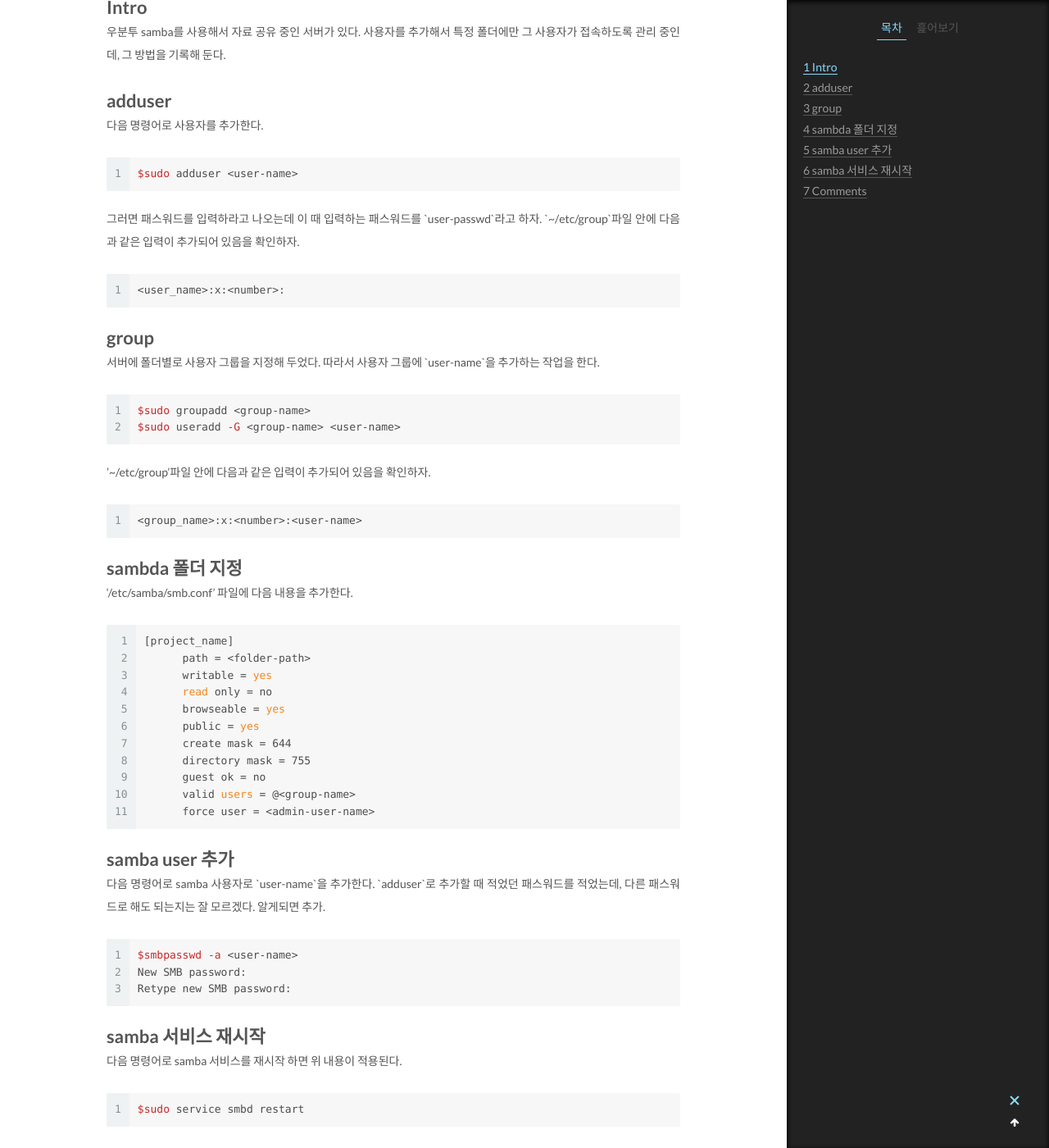
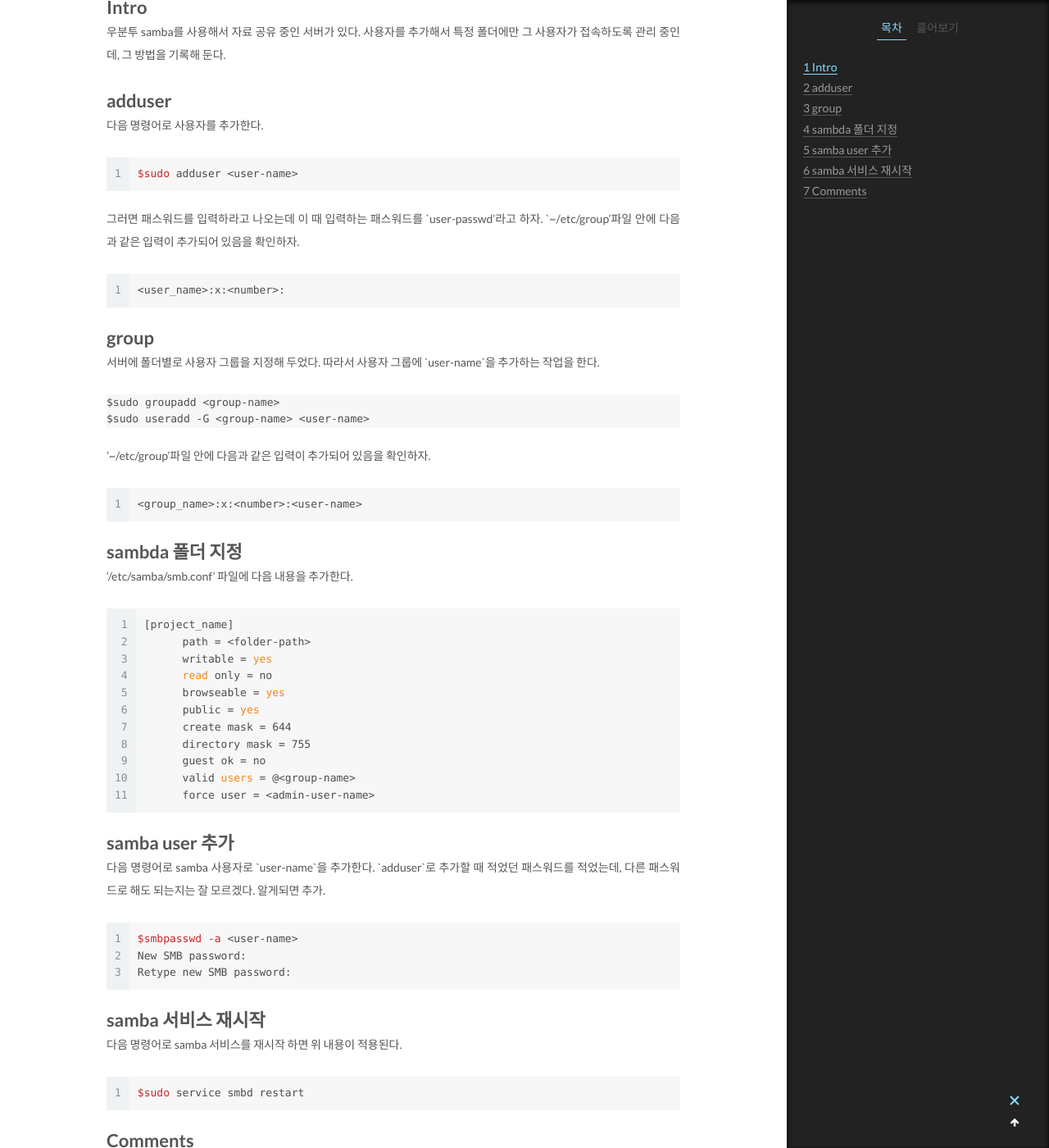
Before and after one commit to smallorbig/smallorbig.github.io, a Jekyll site: the page built from _posts/2020-02-05-samba_adduser.md, in a window 1280 px wide and 1400 px high, scrolled down 475 px. Shown: the whole window at 82% size. Built offline with Jekyll 4.4.1, drawn with Linux system fonts in a browser that asks for light colours.

Commit message:
add post

````diff
--- a/_posts/2020-02-05-samba_adduser.md
+++ b/_posts/2020-02-05-samba_adduser.md
@@ -23,8 +23,8 @@ tags:
 $sudo adduser <user-name>
 ```
 
-그러면 패스워드를 입력하라고 나오는데 이 때 입력하는 패스워드를 \`user-passwd\`라고 하자.
-\`~/etc/group\`파일 안에 다음과 같은 입력이 추가되어 있음을 확인하자.
+그러면 패스워드를 입력하라고 나오는데 이 때 입력하는 패스워드를 \`user-passwd'라고 하자.
+\`~/etc/group'파일 안에 다음과 같은 입력이 추가되어 있음을 확인하자.
 
 ```bash
 <user_name>:x:<number>:
@@ -36,7 +36,7 @@ $sudo adduser <user-name>
 서버에 폴더별로 사용자 그룹을 지정해 두었다.
 따라서 사용자 그룹에 \`user-name\`을 추가하는 작업을 한다.
 
-```bash
+```plain
 $sudo groupadd <group-name>
 $sudo useradd -G <group-name> <user-name>
 ```
--- a/_posts/2020-02-05-samba_adduser.org
+++ b/_posts/2020-02-05-samba_adduser.org
@@ -15,8 +15,8 @@
   #+BEGIN_SRC bash
   $sudo adduser <user-name>
   #+END_SRC
-  그러면 패스워드를 입력하라고 나오는데 이 때 입력하는 패스워드를 `user-passwd`라고 하자.
-  `~/etc/group`파일 안에 다음과 같은 입력이 추가되어 있음을 확인하자.
+  그러면 패스워드를 입력하라고 나오는데 이 때 입력하는 패스워드를 `user-passwd'라고 하자.
+  `~/etc/group'파일 안에 다음과 같은 입력이 추가되어 있음을 확인하자.
 
   #+BEGIN_SRC bash
   <user_name>:x:<number>:
````
Also changed, not shown: other parts of _posts/2020-02-05-samba_adduser.org (+1 -1 lines).
